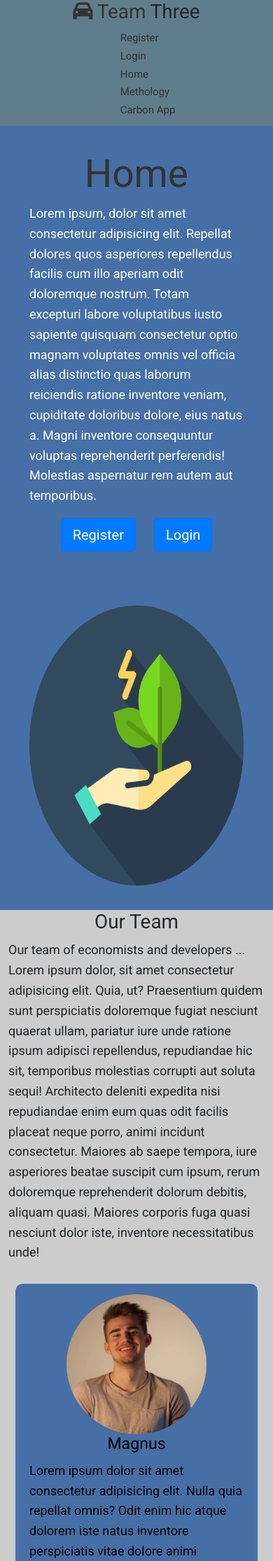
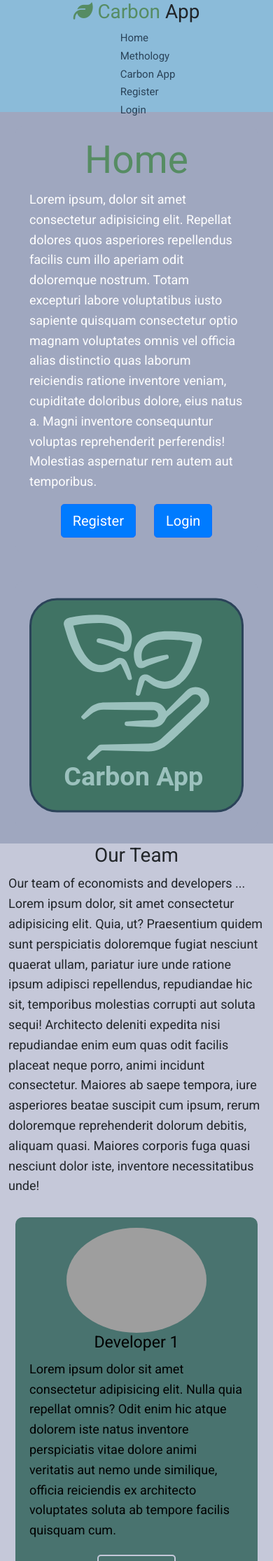
Before and after one commit to PederEP/Carbon_App, a Flask app: page / in a window 390 px wide. Shown: the top 2230 px of the page at 70% size. Run offline with Flask 2, Linux system fonts and the light colour scheme; parts of the project's set-up code (start-up, migrations or seed data) failed here and were passed over; some libraries are stand-ins or nearby versions; grey boxes are pictures that could not be loaded.

Commit message:
Add files via upload

```diff
--- a/capp/carbon_app/routes.py
+++ b/capp/carbon_app/routes.py
@@ -6,10 +6,10 @@ carbon_app=Blueprint('carbon_app',__name__)
 def carbon_app_home():
     return render_template('carbon_app/carbon_app.html', title='carbon_app')
 
-@carbon_app.route('/carbon_app/new_entry')
+@carbon_app.route('carbon_app/new_entry')
 def new_entry():
     return render_template('carbon_app/new_entry.html', title='new_entry')
 
-@carbon_app.route('/carbon_app/your_data')
+@carbon_app.route('carbon_app/your_data')
 def your_data():
-    return render_template('carbon_app/your_data.html', title='your_data')
+        return render_template('carbon_app/your_data.html', title='your_data')
--- a/capp/static/home.css
+++ b/capp/static/home.css
@@ -12,16 +12,16 @@ p {
 }
 /* Section header_home */
 .section_header_home {
-  background: color #466fa6;;
+  background-color:#9fa7bf;
 }
 .header_home {
   display: flex;
   align-items: start;
-  background: #466fa6;
+  background: #9fa7bf;
 }
 .header_home .box {
   flex: 1;
-  background: #466fa6;
+  background: #9fa7bf;
   color: #fff;
   border-radius: 10px;
   margin: 20px 10px;
@@ -56,16 +56,16 @@ p {
 }
 /* Section developers */
 .section_developers {
-  background-color:#CCCCCC ;
+  background-color:#c5c8d9;
 }
 .developers {
   display: flex;
   align-items: start;
-  background: #CCCCCC ;
+  background: #c5c8d9;
 }
 .developers .box {
   flex: 1;
-  background:  #466fa6;
+  background: #49736f;
   color: black;
   border-radius: 10px;
   margin: 20px 10px;
--- a/capp/static/layout.css
+++ b/capp/static/layout.css
@@ -17,7 +17,7 @@ Navbar (a menu): #2a4359
 }
 body {
   font-family: 'Roboto', sans-serif;
-  background: #466fa6;
+  background: #fff;
   line-height: 1.6;
 }
 .container {
@@ -45,7 +45,7 @@ img {
 }
 /* Navbar  */
 .section_carbon_app_navbar {
-  background-color:#607D8B;
+  background-color:#8bbbd9;
 }
 .carbon_app_navbar {
   display: flex;
@@ -53,18 +53,18 @@ img {
   justify-content: flex-start;
   height: 70px;
   align-items: center;
-  background-color: #607D8B;
+  background-color: #8bbbd9;
   padding: 0 0px;
 }
 .carbon_app_navbar a {
-  color: #333 ;
+  color: #2a4359;
   padding: 10px 20px;
   margin: 0 5px;
   font-size: 20px;
   text-decoration: none;
 }
 .carbon_app_navbar a:hover{
-  border-bottom: #333  4px solid;
+  border-bottom: #2a4359 4px solid;
 }
 .carbon_app_navbar ul {
   display: flex;
@@ -74,11 +74,11 @@ img {
   font-weight: 400;
 }
 .text-logo {
-  color: #333;
+  color: #568c63;
 }
 /* Footer  */
 .section_footer{
-  background-color:#607D8B;
+  background-color:#8bbbd9;
 }
 .footer {
   display: flex;
@@ -86,7 +86,7 @@ img {
   justify-content: center;
   height: 70px;
   align-items: center;
-  background-color: #607D8B;
+  background-color: #8bbbd9;
   padding: 0 0px;
 }
 
@@ -94,7 +94,7 @@ img {
 /* Media query */
 @media(max-width:768px){
   .carbon_app_navbar {
-    height: 180px;
+    height: 160px;
     flex-direction: column;
   }
   .carbon_app_navbar a {
@@ -106,7 +106,7 @@ img {
     flex-direction: column;
   }
   .carbon_app_navbar a:hover{
-    color: #eeac99;
-    border-bottom: #eeac99 2px solid;
+    color: #568c63;
+    border-bottom: #2a4359 2px solid;
   }
 }
--- a/capp/templates/home.html
+++ b/capp/templates/home.html
@@ -22,9 +22,9 @@
       </div>
       <div class="box">
         <img
-          src="{{url_for('static', filename='icons/save-energy-svgrepo-com.png')}}"
-          width="280"
-          height="400"
+          src="{{url_for('static', filename='icons/carbon_app.svg')}}"
+          width="325"
+          height="325"
           alt=""/>
       </div>
     </div>
@@ -45,12 +45,8 @@
 
     <div class="developers">
         <div class="box">
-          <img
-          src="{{url_for('static', filename='icons/magnus.jpg')}}"
-          width="200"
-          height="200"
-          alt=""style="border-radius: 50%; width:200px;">
-          <h3>Magnus</h3>
+          <img src="https://randomuser.me/api/portraits/men/10.jpg" alt="" style="border-radius: 50%; width:200px;">
+          <h3>Developer 1</h3>
           <p>  Lorem ipsum dolor sit amet consectetur adipisicing elit. Nulla quia repellat omnis? Odit enim hic atque dolorem iste natus inventore perspiciatis vitae dolore animi veritatis aut nemo unde similique, officia reiciendis ex architecto voluptates soluta ab tempore facilis quisquam cum.
           </p>
           <div class="section_container_buttons_developers">
@@ -58,12 +54,8 @@
           </div>
         </div>
         <div class="box">
-          <img
-          src="{{url_for('static', filename='icons/mina.png')}}"
-          width="200"
-          height="200"
-          alt=""style="border-radius: 50%; width:200px;">
-          <h3>Mina</h3>
+          <img src="https://randomuser.me/api/portraits/women/11.jpg" alt="" style="border-radius: 50%; width:200px;">
+          <h3>Developer 2</h3>
           <p>  Lorem ipsum dolor sit amet consectetur adipisicing elit. Nulla quia repellat omnis? Odit enim hic atque dolorem iste natus inventore perspiciatis vitae dolore animi veritatis aut nemo unde similique, officia reiciendis ex architecto voluptates soluta ab tempore facilis quisquam cum.
           </p>
           <div class="section_container_buttons_developers">
@@ -71,12 +63,8 @@
           </div>
         </div>
         <div class="box">
-          <img
-          src="{{url_for('static', filename='icons/peder.jpg')}}"
-          width="200"
-          height="200"
-          alt=""style="border-radius: 50%; width:200px;">
-          <h3>Peder</h3>
+          <img src="https://randomuser.me/api/portraits/men/12.jpg" alt="" style="border-radius: 50%; width:200px;">
+          <h3>Developer 3</h3>
           <p>  Lorem ipsum dolor sit amet consectetur adipisicing elit. Nulla quia repellat omnis? Odit enim hic atque dolorem iste natus inventore perspiciatis vitae dolore animi veritatis aut nemo unde similique, officia reiciendis ex architecto voluptates soluta ab tempore facilis quisquam cum.
           </p>
           <div class="section_container_buttons_developers">
@@ -87,12 +75,8 @@
 
     <div class="developers">
       <div class="box">
-        <img
-        src="{{url_for('static', filename='icons/augustin.jpg')}}"
-        width="200"
-        height="200"
-        alt=""style="border-radius: 50%; width:200px;">
-        <h3>Augustin</h3>
+        <img src="https://randomuser.me/api/portraits/men/10.jpg" alt="" style="border-radius: 50%; width:200px;">
+        <h3>Developer 1</h3>
         <p>  Lorem ipsum dolor sit amet consectetur adipisicing elit. Nulla quia repellat omnis? Odit enim hic atque dolorem iste natus inventore perspiciatis vitae dolore animi veritatis aut nemo unde similique, officia reiciendis ex architecto voluptates soluta ab tempore facilis quisquam cum.
         </p>
         <div class="section_container_buttons_developers">
@@ -100,12 +84,8 @@
         </div>
       </div>
       <div class="box">
-        <img
-        src="{{url_for('static', filename='icons/keita.jpg')}}"
-        width="200"
-        height="200"
-        alt=""style="border-radius: 50%; width:200px;">
-        <h3>Keita</h3>
+        <img src="https://randomuser.me/api/portraits/women/11.jpg" alt="" style="border-radius: 50%; width:200px;">
+        <h3>Developer 2</h3>
         <p>  Lorem ipsum dolor sit amet consectetur adipisicing elit. Nulla quia repellat omnis? Odit enim hic atque dolorem iste natus inventore perspiciatis vitae dolore animi veritatis aut nemo unde similique, officia reiciendis ex architecto voluptates soluta ab tempore facilis quisquam cum.
         </p>
         <div class="section_container_buttons_developers">
@@ -113,12 +93,8 @@
         </div>
       </div>
       <div class="box">
-        <img
-        src="{{url_for('static', filename='icons/lena.jpg')}}"
-        width="200"
-        height="200"
-        alt=""style="border-radius: 50%; width:200px;">
-        <h3>Lena</h3>
+        <img src="https://randomuser.me/api/portraits/men/12.jpg" alt="" style="border-radius: 50%; width:200px;">
+        <h3>Developer 3</h3>
         <p>  Lorem ipsum dolor sit amet consectetur adipisicing elit. Nulla quia repellat omnis? Odit enim hic atque dolorem iste natus inventore perspiciatis vitae dolore animi veritatis aut nemo unde similique, officia reiciendis ex architecto voluptates soluta ab tempore facilis quisquam cum.
         </p>
         <div class="section_container_buttons_developers">
@@ -128,12 +104,8 @@
   </div>
   <div class="developers">
     <div class="box">
-      <img
-      src="{{url_for('static', filename='icons/brock.png')}}"
-      width="200"
-      height="200"
-      alt=""style="border-radius: 50%; width:200px;">
-      <h3>Brock</h3>
+      <img src="https://randomuser.me/api/portraits/men/10.jpg" alt="" style="border-radius: 50%; width:200px;">
+      <h3>Developer 1</h3>
       <p>  Lorem ipsum dolor sit amet consectetur adipisicing elit. Nulla quia repellat omnis? Odit enim hic atque dolorem iste natus inventore perspiciatis vitae dolore animi veritatis aut nemo unde similique, officia reiciendis ex architecto voluptates soluta ab tempore facilis quisquam cum.
       </p>
       <div class="section_container_buttons_developers">
@@ -141,9 +113,13 @@
       </div>
     </div>
     <div class="box">
+      <div class="section_container_buttons_developers">
+      </div>
     </div>
     <div class="box">
-  </div>
+      </div>
+    </div>
+</div>
 </section>
 
 {% endblock content %}
--- a/capp/templates/layout.html
+++ b/capp/templates/layout.html
@@ -42,16 +42,10 @@
           <div class="container">
             <div class="carbon_app_navbar">
               <h1 class="logo">
-                <span class="text-logo"><i class="fa-solid fa-car"></i> Team</span> Three
+                <span class="text-logo"><i class="fa-solid fa-leaf"></i> Carbon</span> App
               </h1>
               <nav>
                 <ul>
-                    <li>
-                      <a href="{{url_for('users.register')}}">Register</a>
-                    </li>
-                    <li>
-                      <a href="{{url_for('users.login')}}">Login</a>
-                    </li>
                     <li>
                         <a href="{{url_for('home.home_home')}}">Home</a>
                     </li>
@@ -60,7 +54,13 @@
                     </li>
                     <li>
                         <a href="{{url_for('carbon_app.carbon_app_home')}}">Carbon App</a>
-                    </li>
+                  </li>
+                  <li>
+                    <a href="{{url_for('users.register')}}">Register</a>
+              </li>
+              <li>
+                <a href="{{url_for('users.login')}}">Login</a>
+          </li>
                 </ul>
               </nav>
             </div>
@@ -73,9 +73,9 @@
           <div class="container">
             <div class="footer">
               <h1>
-                Back to top
+                Carbon App
                 <a href="#">
-                  <i class="fa-solid fa-circle-up" style="color: #333"></i>
+                  <i class="fa-solid fa-circle-up" style="color: #568c63"></i>
                 </a>
               </h1>
             </div>
--- a/capp/templates/methodology.html
+++ b/capp/templates/methodology.html
@@ -22,9 +22,9 @@
         </div>
         <div class="box">
           <img
-            src="{{url_for('static', filename='icons/calculator-svgrepo.png')}}"
-            width="300"
-            height="380"
+            src="{{url_for('static', filename='icons/methodology1.svg')}}"
+            width="325"
+            height="325"
             alt=""/>
         </div>
       </div>
```
Also changed, not shown: other parts of capp/static/home.css (+47 -6 lines), capp/templates/carbon_app/carbon_app.html (+9 -7 lines), capp/templates/carbon_app/new_entry.html (+1 -14 lines), capp/templates/carbon_app/your_data.html (+1 -14 lines), capp/templates/users/login.html (+1 -14 lines), capp/templates/users/register.html (+1 -14 lines), capp/users/routes.py (+6 -6 lines).
